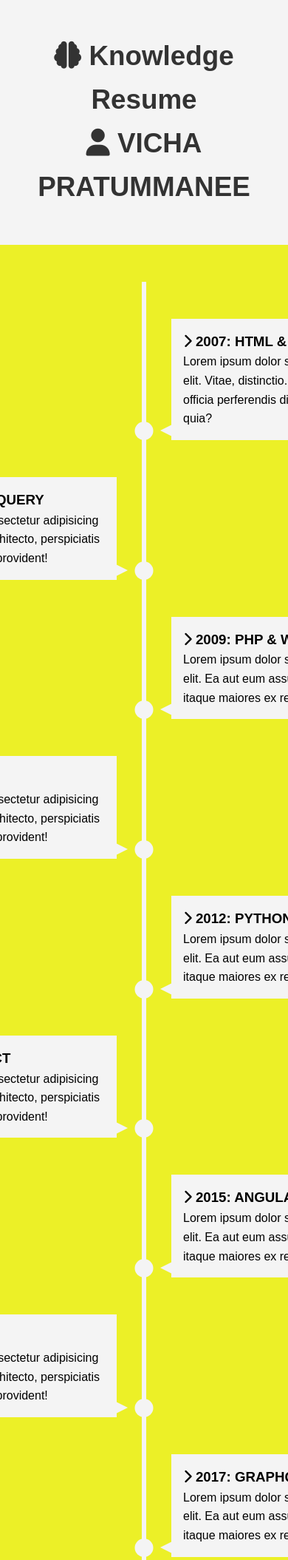
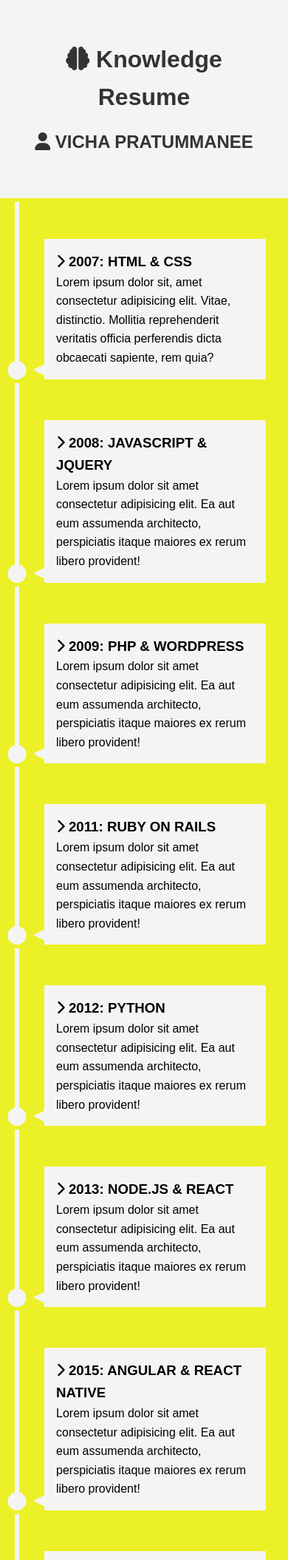
Before and after one commit to VichaPratummaneeTHA/my-portfolio-website, a PHP site: page /dist/knowledge_resume.html in a window 390 px wide; the page is wider, and only the part inside the window is pictured. Shown: the part 161-2270 px from the top of that part at 74% size. Run offline with PHP 8.4, Linux system fonts and the light colour scheme; some libraries are stand-ins or nearby versions.

Commit message:
adjust responsiv

```diff
--- a/dist/about.html
+++ b/dist/about.html
@@ -54,7 +54,7 @@
               <h4>Your Project is in Safe Hands</h4>
               <p>Lorem ipsum dolor sit amet consectetur adipisicing elit. Doloremque officiis perspiciatis repellat fugiat voluptatem temporibus ducimus assumenda, nobis ipsam quasi perferendis aspernatur asperiores nihil totam aperiam dolorum quibusdam optio. Dolorem!</p>
               <p>Lorem ipsum dolor sit amet consectetur, adipisicing elit. Praesentium dolore hic rerum sit, nulla eaque assumenda modi velit, pariatur non aliquam magnam, labore temporibus inventore placeat cum amet quibusdam sapiente saepe molestias! Laudantium, excepturi tempore? Quo quasi illo minus impedit!</p>
-              <a class="btn-main" href="knowledge_resume.html">View My Resume<i class="fas fa-hand-point-left fa-2x"></i></a>
+              <a class="btn-main" href="knowledge_resume.html"><span>View My Resume</span><i class="fas fa-hand-point-left fa-2x"></i></a>
             </div>
             <!-- 1 -->
             <div class="award-1">
--- a/dist/css/main.css
+++ b/dist/css/main.css
@@ -90,157 +90,6 @@ button[class^="btn-"]:hover,
 a[class^="btn-"]:hover,
 input[class^="btn-"]:hover {
   background: #ecf027; }
-
-.items {
-  display: grid;
-  grid-template-columns: repeat(3, 1fr);
-  box-shadow: 0 5px 10 px 0 rgda(0, 0, 0, 0.3); }
-
-.item {
-  position: relative;
-  background: #ecf027;
-  overflow: hidden; }
-  .item:after {
-    content: "";
-    position: absolute;
-    display: block;
-    background: inherit;
-    opacity: 0.8;
-    top: 0;
-    left: 0;
-    width: 100%;
-    height: 100%;
-    transform: scale(2) translateX(-75%) translateY(-75%) rotate(-28deg);
-    transition: transform 3s cubic-bezier(0.5, 1, 0.3, 1); }
-  .item:hover:after {
-    transform: scale(2) translateX(0) translateY(0) rotate(-28deg); }
-  .item:hover .item-image {
-    transform: scale(1.2); }
-  .item-image {
-    height: auto;
-    transform: translateZ(0);
-    display: block;
-    transition: transform 750ms cubic-bezier(0.5, 1, 0.3, 1); }
-  .item-image:before {
-    content: "";
-    display: block;
-    padding-top: 75%;
-    overflow: hidden; }
-  .item-image img {
-    position: absolute;
-    top: 0;
-    left: 0;
-    width: 100%;
-    height: 100%;
-    line-height: 0; }
-  .item:hover .item-text {
-    opacity: 1;
-    transform: translateY(0); }
-  .item-text {
-    position: absolute;
-    top: 0;
-    left: 0;
-    bottom: 0;
-    right: 0;
-    opacity: 0;
-    text-align: center;
-    z-index: 1;
-    color: #fff;
-    transform: translateY(-50%);
-    transition: opacity 500ms cubic-bezier(0.2, 1, 0.3, 1), transform 500ms cubic-bezier(0.2, 1, 0.3, 1);
-    transition-delay: 400ms; }
-  .item-text-wrap {
-    position: absolute;
-    width: 100%;
-    top: 50%;
-    transform: translateY(-50%); }
-  .item-text-catagory {
-    text-transform: uppercase;
-    font-size: 1.2rem;
-    opacity: 0.7rem;
-    margin: 0; }
-  .item-text-title {
-    font-size: 2rem;
-    padding: 0 1rem;
-    margin: 5px 0 0 0; }
-
-:root {
-  --primary-color: #425b84;
-  --secondary-color: #5b7bb4; }
-
-#resume-a {
-  background: #f4f4f4;
-  color: #000; }
-  #resume-a h1,
-  #resume-a h3 {
-    font-size: 2.3rem;
-    color: #333; }
-
-#resume-b {
-  /* Arrows Base */ }
-  #resume-b div:before {
-    content: "";
-    position: absolute;
-    bottom: 5px;
-    width: 0;
-    height: 0;
-    border-style: solid; }
-  #resume-b ul {
-    background: #ecf027;
-    padding: 50px 0;
-    /* Create Line */ }
-    #resume-b ul li {
-      position: relative;
-      list-style: none;
-      width: 6px;
-      margin: 0 auto;
-      padding-top: 50px;
-      background: #f4f4f4;
-      /* Dots */
-      /* Boxes */
-      /* Show Boxes */ }
-      #resume-b ul li:after {
-        content: "";
-        position: absolute;
-        left: 50%;
-        bottom: 0;
-        width: 25px;
-        height: 25px;
-        background: inherit;
-        transform: translateX(-50%);
-        border-radius: 50%;
-        transition: backgroud 0.5s ease-in-out; }
-      #resume-b ul li div {
-        position: relative;
-        bottom: 0;
-        width: 400px;
-        padding: 1rem;
-        background: #f4f4f4;
-        transition: all 0.5s ease-in-out;
-        visibility: hidden;
-        opacity: 0; }
-      #resume-b ul li:nth-child(odd) div {
-        left: 40px;
-        transform: translate(200px, 0);
-        /* Right Side Arrows */ }
-        #resume-b ul li:nth-child(odd) div:before {
-          left: -15px;
-          border-width: 8px 16px 8px 0;
-          border-color: transparent #f4f4f4 transparent transparent; }
-      #resume-b ul li:nth-child(even) div {
-        left: -434px;
-        transform: translate(-200px, 0);
-        /* Left Side Arrows */ }
-        #resume-b ul li:nth-child(even) div:before {
-          right: -15px;
-          border-width: 8px 0 8px 16px;
-          border-color: transparent transparent transparent #f4f4f4; }
-      #resume-b ul li.show div {
-        transform: none;
-        visibility: visible;
-        opacity: 1; }
-      #resume-b ul li.show:after {
-        background: #f4f4f4; }
 
 .lb-loader,
 .lightbox {
@@ -414,6 +263,158 @@ body.lb-disable-scrolling {
   filter: alpha(Opacity=100);
   opacity: 1; }
 
+.items {
+  display: grid;
+  grid-template-columns: repeat(3, 1fr);
+  box-shadow: 0 5px 10 px 0 rgda(0, 0, 0, 0.3);
+  margin: 1rem 0 3rem 0; }
+
+.item {
+  position: relative;
+  background: #ecf027;
+  overflow: hidden; }
+  .item:after {
+    content: "";
+    position: absolute;
+    display: block;
+    background: inherit;
+    opacity: 0.8;
+    top: 0;
+    left: 0;
+    width: 100%;
+    height: 100%;
+    transform: scale(2) translateX(-75%) translateY(-75%) rotate(-28deg);
+    transition: transform 3s cubic-bezier(0.5, 1, 0.3, 1); }
+  .item:hover:after {
+    transform: scale(2) translateX(0) translateY(0) rotate(-28deg); }
+  .item:hover .item-image {
+    transform: scale(1.2); }
+  .item-image {
+    height: auto;
+    transform: translateZ(0);
+    display: block;
+    transition: transform 750ms cubic-bezier(0.5, 1, 0.3, 1); }
+  .item-image:before {
+    content: "";
+    display: block;
+    padding-top: 75%;
+    overflow: hidden; }
+  .item-image img {
+    position: absolute;
+    top: 0;
+    left: 0;
+    width: 100%;
+    height: 100%;
+    line-height: 0; }
+  .item:hover .item-text {
+    opacity: 1;
+    transform: translateY(0); }
+  .item-text {
+    position: absolute;
+    top: 0;
+    left: 0;
+    bottom: 0;
+    right: 0;
+    opacity: 0;
+    text-align: center;
+    z-index: 1;
+    color: #fff;
+    transform: translateY(-50%);
+    transition: opacity 500ms cubic-bezier(0.2, 1, 0.3, 1), transform 500ms cubic-bezier(0.2, 1, 0.3, 1);
+    transition-delay: 400ms; }
+  .item-text-wrap {
+    position: absolute;
+    width: 100%;
+    top: 50%;
+    transform: translateY(-50%); }
+  .item-text-catagory {
+    text-transform: uppercase;
+    font-size: 1.2rem;
+    opacity: 0.7rem;
+    margin: 0; }
+  .item-text-title {
+    font-size: 2rem;
+    padding: 0 1rem;
+    margin: 5px 0 0 0; }
+
+:root {
+  --primary-color: #425b84;
+  --secondary-color: #5b7bb4; }
+
+#resume-a {
+  background: #f4f4f4;
+  color: #000; }
+  #resume-a h1,
+  #resume-a h3 {
+    font-size: 2.3rem;
+    color: #333; }
+
+#resume-b {
+  /* Arrows Base */ }
+  #resume-b div:before {
+    content: "";
+    position: absolute;
+    bottom: 5px;
+    width: 0;
+    height: 0;
+    border-style: solid; }
+  #resume-b ul {
+    background: #ecf027;
+    padding: 50px 0;
+    /* Create Line */ }
+    #resume-b ul li {
+      position: relative;
+      list-style: none;
+      width: 6px;
+      margin: 0 auto;
+      padding-top: 50px;
+      background: #f4f4f4;
+      /* Dots */
+      /* Boxes */
+      /* Show Boxes */ }
+      #resume-b ul li:after {
+        content: "";
+        position: absolute;
+        left: 50%;
+        bottom: 0;
+        width: 25px;
+        height: 25px;
+        background: inherit;
+        transform: translateX(-50%);
+        border-radius: 50%;
+        transition: backgroud 0.5s ease-in-out; }
+      #resume-b ul li div {
+        position: relative;
+        bottom: 0;
+        width: 400px;
+        padding: 1rem;
+        background: #f4f4f4;
+        transition: all 0.5s ease-in-out;
+        visibility: hidden;
+        opacity: 0; }
+      #resume-b ul li:nth-child(odd) div {
+        left: 40px;
+        transform: translate(200px, 0);
+        /* Right Side Arrows */ }
+        #resume-b ul li:nth-child(odd) div:before {
+          left: -15px;
+          border-width: 8px 16px 8px 0;
+          border-color: transparent #f4f4f4 transparent transparent; }
+      #resume-b ul li:nth-child(even) div {
+        left: -434px;
+        transform: translate(-200px, 0);
+        /* Left Side Arrows */ }
+        #resume-b ul li:nth-child(even) div:before {
+          right: -15px;
+          border-width: 8px 0 8px 16px;
+          border-color: transparent transparent transparent #f4f4f4; }
+      #resume-b ul li.show div {
+        transform: none;
+        visibility: visible;
+        opacity: 1; }
+      #resume-b ul li.show:after {
+        background: #f4f4f4; }
+
 * {
   margin: 0;
   padding: 0;
@@ -572,9 +573,12 @@ img {
     margin-bottom: 0.5rem; }
   #about-a .bio p {
     margin-bottom: 1rem; }
+  #about-a .bio span {
+    display: inline-block;
+    margin-bottom: 0.5rem; }
   #about-a .bio i {
     margin-left: 1rem;
-    padding: 0.5rem; }
+    padding: 0.2rem; }
   #about-a .bio a:hover {
     background: #333;
     color: #fff; }
@@ -690,11 +694,21 @@ img {
       #main-footer .footer-content .social .fab:hover {
         background: #ecf027; }
 
+@media (max-width: 1024px) {
+  #header-home {
+    height: 50rem; }
+    #header-home .header-content {
+      padding-top: 15rem; } }
+
 @media (max-width: 800px) {
   #header-home {
     height: 30rem; }
     #header-home .header-content {
-      padding-top: 5rem; } }
+      padding-top: 5rem; }
+  #resume-b ul li div {
+    width: 300px; }
+  #resume-b ul li:nth-child(even) div {
+    left: -334px; } }
 
 @media (max-width: 500px) {
   #main-nav {
@@ -704,13 +718,42 @@ img {
     #main-nav li {
       padding: 2rem 1.5rem; }
   #header-home {
-    height: 15rem;
+    height: 10rem;
     border-bottom: 3px solid #ecf027;
     background-position: 20% 30%; }
     #header-home .header-content {
       display: none; }
   #header-inner {
     height: 10rem; }
+  #resume-a {
+    margin-top: 0;
+    margin-bottom: 0; }
+    #resume-a div {
+      display: flex;
+      flex-direction: column; }
+      #resume-a div h1 {
+        font-size: 2rem;
+        padding: 0.5rem;
+        margin-top: 0; }
+      #resume-a div h3 {
+        font-size: 1.5rem;
+        padding: 0.5rem; }
+  #resume-b ul {
+    padding-top: 5px; }
+  #resume-b ul li {
+    margin-left: 20px;
+    margin-bottom: 5px; }
+    #resume-b ul li div {
+      width: calc(100vw - 90px); }
+  #resume-b ul li:nth-child(even) div {
+    left: 40px; }
+  #resume-b ul li:nth-child(even) div:before {
+    left: -15px;
+    border-width: 8px 16px 8px 0;
+    border-color: transparent #f4f4f4 transparent transparent; }
+  .items {
+    grid-gap: 5px;
+    margin-bottom: 1rem; }
   #home-a .specials,
   #home-b .stats,
   #home-c .process,
@@ -765,8 +808,10 @@ img {
         margin-bottom: 0.5rem; } }
 
 @media (max-height: 580px) {
-  #header-home .header-content h1 {
-    font-size: 2rem; } }
+  #header-home {
+    height: 100vh; }
+    #header-home .header-content h1 {
+      font-size: 2rem; } }
 
 @media (max-height: 580px) {
   #header-home .header-content {
--- a/dist/work.html
+++ b/dist/work.html
@@ -42,7 +42,7 @@
       </header>
 
       <!-- Section A : Gallery -->
-      <section id="work-a" class="text-center py-3">
+      <section id="work-a" class="text-center py-4">
         <div class="container">
           <h2 class="section-title">My Works</h2>
           <div class="bottom-line"></div>
--- a/scss/_item_grid.scss
+++ b/scss/_item_grid.scss
@@ -3,6 +3,7 @@
   display: grid;
   grid-template-columns: repeat(3, 1fr);
   box-shadow: 0 5px 10 px 0 rgda(0, 0, 0, 0.3);
+  margin: 1rem 0 3rem 0;
 }
 
 // item box
--- a/scss/_media.scss
+++ b/scss/_media.scss
@@ -1,4 +1,18 @@
 // Tablets & Smaller
+
+@media (max-width: 1024px) {
+  // Header
+  #header {
+    // Header Home
+    &-home {
+      height: 50rem;
+
+      .header-content {
+        padding-top: 15rem;
+      }
+    }
+  }
+}
 
 @media (max-width: 800px) {
   // Header
@@ -9,6 +23,23 @@
 
       .header-content {
         padding-top: 5rem;
+      }
+    }
+  }
+
+  // Resume Timeline
+  #resume {
+    &-b {
+      ul li {
+        div {
+          width: 300px;
+        }
+      }
+
+      ul li:nth-child(even) {
+        div {
+          left: -334px;
+        }
       }
     }
   }
@@ -30,7 +61,7 @@
   #header {
     // Header Home
     &-home {
-      height: 15rem;
+      height: 10rem;
       border-bottom: 3px solid $main-color;
       background-position: 20% 30%;
 
@@ -42,6 +73,58 @@
     &-inner {
       height: 10rem;
     }
+  }
+
+  // Resume Timeline
+  #resume {
+    &-a {
+      margin-top: 0;
+      margin-bottom: 0;
+      div {
+        display: flex;
+        flex-direction: column;
+
+        h1 {
+          font-size: 2rem;
+          padding: 0.5rem;
+          margin-top: 0;
+        }
+
+        h3 {
+          font-size: 1.5rem;
+          padding: 0.5rem;
+        }
+      }
+    }
+    &-b {
+      ul {
+        padding-top: 5px;
+      }
+      ul li {
+        margin-left: 20px;
+        margin-bottom: 5px;
+        div {
+          width: calc(100vw - 90px);
+        }
+      }
+
+      ul li:nth-child(even) {
+        div {
+          left: 40px;
+        }
+
+        div:before {
+          left: -15px;
+          border-width: 8px 16px 8px 0;
+          border-color: transparent $light-color transparent transparent;
+        }
+      }
+    }
+  }
+
+  .items {
+    grid-gap: 5px;
+    margin-bottom: 1rem;
   }
 
   // Stack Grid Columns
@@ -156,6 +239,8 @@
   #header {
     // Header Home
     &-home {
+      height: 100vh;
+
       .header-content h1 {
         font-size: 2rem;
       }
--- a/scss/main.scss
+++ b/scss/main.scss
@@ -1,8 +1,8 @@
 @import "config";
 @import "utilities";
+@import "lightbox";
 @import "item_grid";
 @import "resume";
-@import "lightbox";
 
 @import url("https://fonts.googleapis.com/css2?family=Monoton&display=swap");
 
@@ -259,9 +259,14 @@ img {
         margin-bottom: 1rem;
       }
 
+      span {
+        display: inline-block;
+        margin-bottom: 0.5rem;
+      }
+
       i {
         margin-left: 1rem;
-        padding: 0.5rem;
+        padding: 0.2rem;
       }
 
       a:hover {
@@ -361,7 +366,7 @@ img {
   }
 }
 
-// Contact Page
+// Contact Section
 #contact {
   // Section A
   &-a {
@@ -450,5 +455,4 @@ img {
   }
 }
 
-// import media query
 @import "media";
```
Also changed, not shown: scss/_resume.scss (+0 -41 lines).
